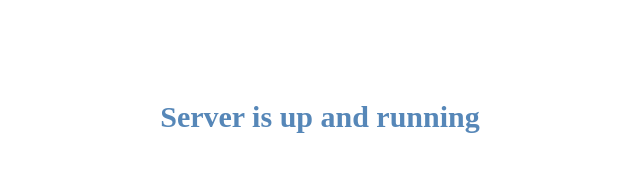
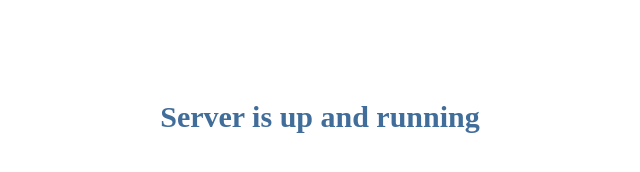
Before and after one commit to danday74/biblical-hebrew-be, a website: page index.html in a window 1280 px wide. Shown: the whole page, without its empty margins (320-960 px from the left). Drawn offline with Linux system fonts and the light colour scheme.

Commit message:
switched index color to bh blue

```diff
--- a/index.html
+++ b/index.html
@@ -5,7 +5,7 @@
   <title>Biblical Hebrew Server</title>
   <style>
     .content {
-      color: #5687B8;
+      color: #416d9a;
       font-weight: bold;
       font-size: 30px;
       margin-top: 100px;
```
